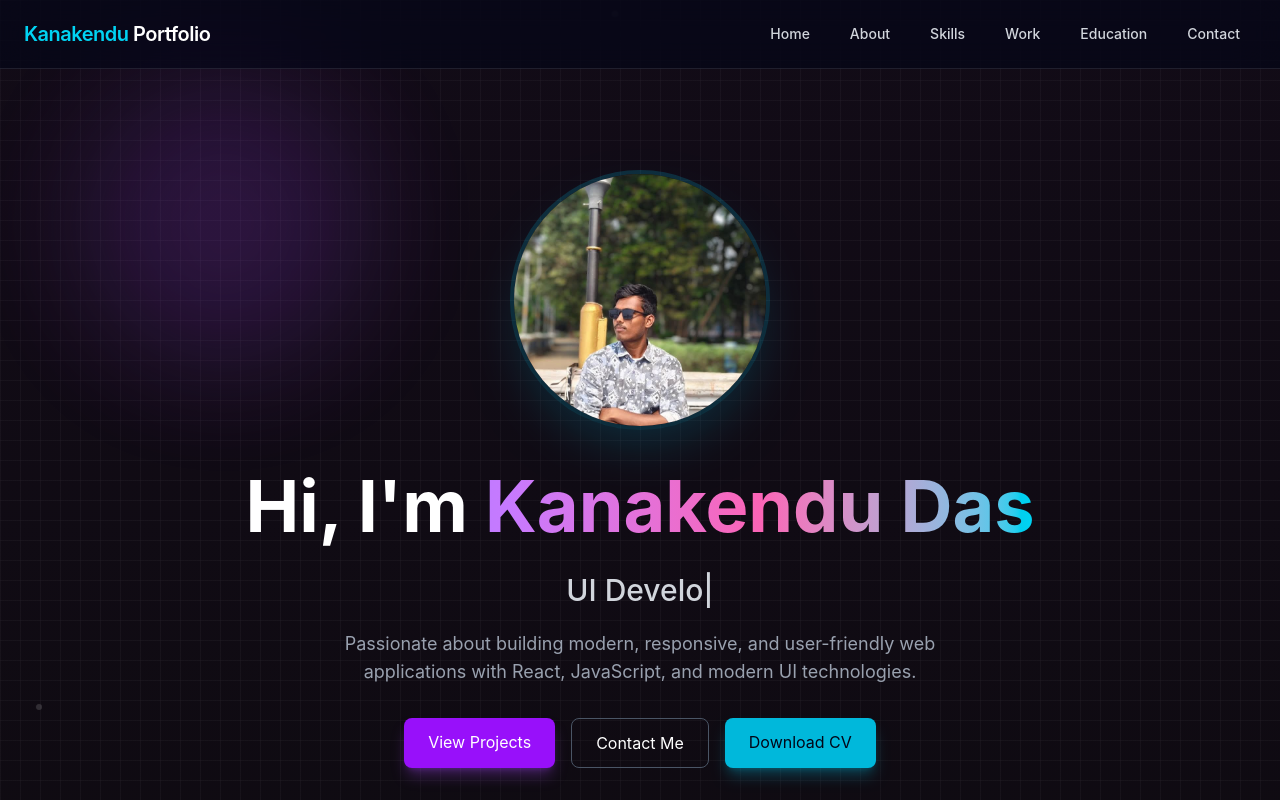
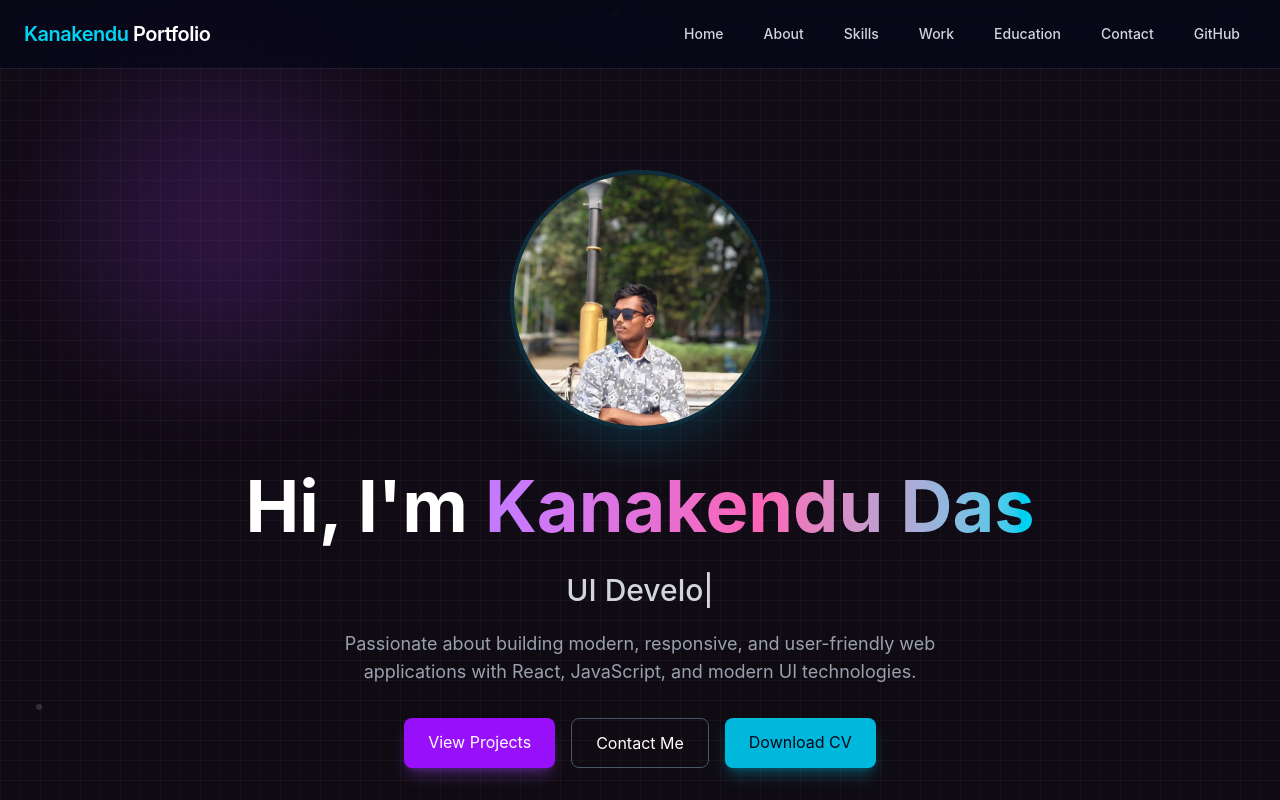
Before and after one commit to Kanakendu2827/portfolio, a React (Vite) app: page / in a window 1280 px wide. Shown: the top 800 px of the page. Built offline with nearby package versions, Linux system fonts and the light colour scheme.

Commit message:
Initial commit

```diff
--- a/src/components/Navbar/Navbar.jsx
+++ b/src/components/Navbar/Navbar.jsx
@@ -2,12 +2,13 @@ import React, { useState } from "react"
 import { Link } from "react-router-dom"
 
 const navItems = [
-  { label: "Home", to: "/#home" },
-  { label: "About", to: "/#about" },
-  { label: "Skills", to: "/#skills" },
-  { label: "Work", to: "/#work" },
-  { label: "Education", to: "/#education" },
+  { label: "Home", href: "/#home" },
+  { label: "About", href: "/#about" },
+  { label: "Skills", href: "/#skills" },
+  { label: "Work", href: "/#work" },
+  { label: "Education", href: "/#education" },
   { label: "Contact", to: "/contact" },
+  { label: "GitHub", href: "https://github.com/your-github-username", external: true },
 ]
 
 export const Navbar = () => {
@@ -16,20 +17,34 @@ export const Navbar = () => {
   return (
     <header className="sticky top-0 z-30 w-full border-b border-white/10 bg-slate-950/60 backdrop-blur-xl">
       <div className="mx-auto flex max-w-7xl items-center justify-between px-4 py-4 md:px-6">
-        <a href="#home" className="text-lg font-semibold tracking-tight text-white transition hover:text-cyan-300 md:text-xl">
+        <a href="/#home" className="text-lg font-semibold tracking-tight text-white transition hover:text-cyan-300 md:text-xl">
           <span className="text-cyan-400">Kanakendu</span> Portfolio
         </a>
 
         <nav className="hidden items-center gap-2 md:flex">
-          {navItems.map((item) => (
-            <Link
-              key={item.to}
-              to={item.to}
-              className="rounded-full px-4 py-2 text-sm font-medium text-gray-300 transition duration-200 hover:bg-white/10 hover:text-white"
+          {navItems.map((item) => {
+            const isExternal = item.external === true
+            const classes = "rounded-full px-4 py-2 text-sm font-medium text-gray-300 transition duration-200 hover:bg-white/10 hover:text-white"
+
+            if (item.to) {
+              return (
+                <Link key={item.label} to={item.to} className={classes}>
+                  {item.label}
+                </Link>
+              )
+            }
+
+            return (
+              <a
+                key={item.label}
+                href={item.href}
+                className={classes}
+                {...(isExternal ? { target: "_blank", rel: "noreferrer" } : {})}
               >
                 {item.label}
-            </Link>
-          ))}
+              </a>
+            )
+          })}
         </nav>
 
 
@@ -53,16 +68,35 @@ export const Navbar = () => {
 
       <div className={`md:hidden overflow-hidden bg-slate-950/95 transition-all duration-300 ${open ? "max-h-96" : "max-h-0"}`}>
         <div className="space-y-1 px-4 pb-4">
-          {navItems.map((item) => (
+          {navItems.map((item) => {
+            const isExternal = item.external === true
+            const classes = "block rounded-2xl px-4 py-3 text-base font-medium text-gray-200 transition duration-200 hover:bg-cyan-500/10 hover:text-white"
+
+            if (item.to) {
+              return (
                 <Link
-              key={item.to}
+                  key={item.label}
                   to={item.to}
-              className="block rounded-2xl px-4 py-3 text-base font-medium text-gray-200 transition duration-200 hover:bg-cyan-500/10 hover:text-white"
+                  className={classes}
                   onClick={() => setOpen(false)}
                 >
                   {item.label}
                 </Link>
-          ))}
+              )
+            }
+
+            return (
+              <a
+                key={item.label}
+                href={item.href}
+                className={classes}
+                onClick={() => setOpen(false)}
+                {...(isExternal ? { target: "_blank", rel: "noreferrer" } : {})}
+              >
+                {item.label}
+              </a>
+            )
+          })}
         </div>
       </div>
     </header>
```
Lines whose indentation alone changed are shown as unchanged.
